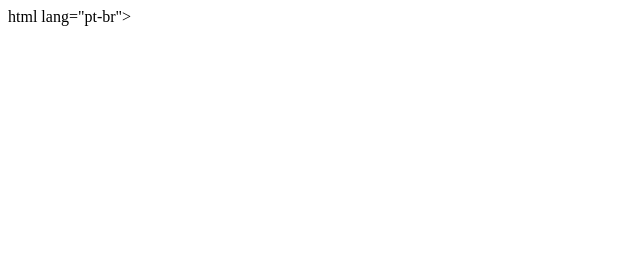
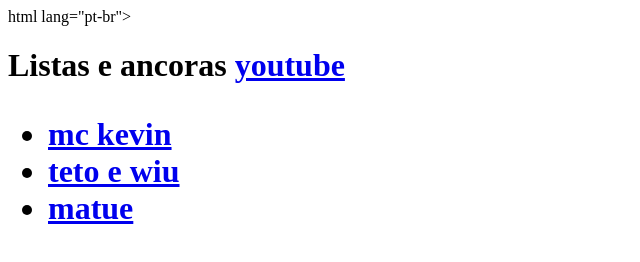
Before and after one commit to sahrinn/index.html, a plain HTML site: page index.html in a window 1280 px wide. Shown: the whole page, without its empty margins (0-640 px from the left). Drawn offline with Linux system fonts and the light colour scheme.

Commit message:
Update index.html

```diff
--- a/index.html
+++ b/index.html
@@ -6,3 +6,14 @@ html lang="pt-br">
      <link rel ="shortcut icon" href = " favicon.png" type = "image/x-icon">
      <title> guilhrme sena </title>
     </head>
+    <body>
+
+       <h1>Listas e ancoras<?/h1>
+       <a href=www.youtube.com"> youtube </a>
+          <ul>
+             <li> <a href="https://www.youtube.com/watch?v=poyXIvOIASI"> mc kevin  </a> </li>
+             <li> <a href="https://www.youtube.com/watch?v=WB7IxAwGnaU"> teto e wiu  </a></li>
+             <li> <a href="https://www.youtube.com/watch?v=TKqa-ZXGKYA"> matue  </a></li>
+          </ul>
+    </body>
+</html>
```
